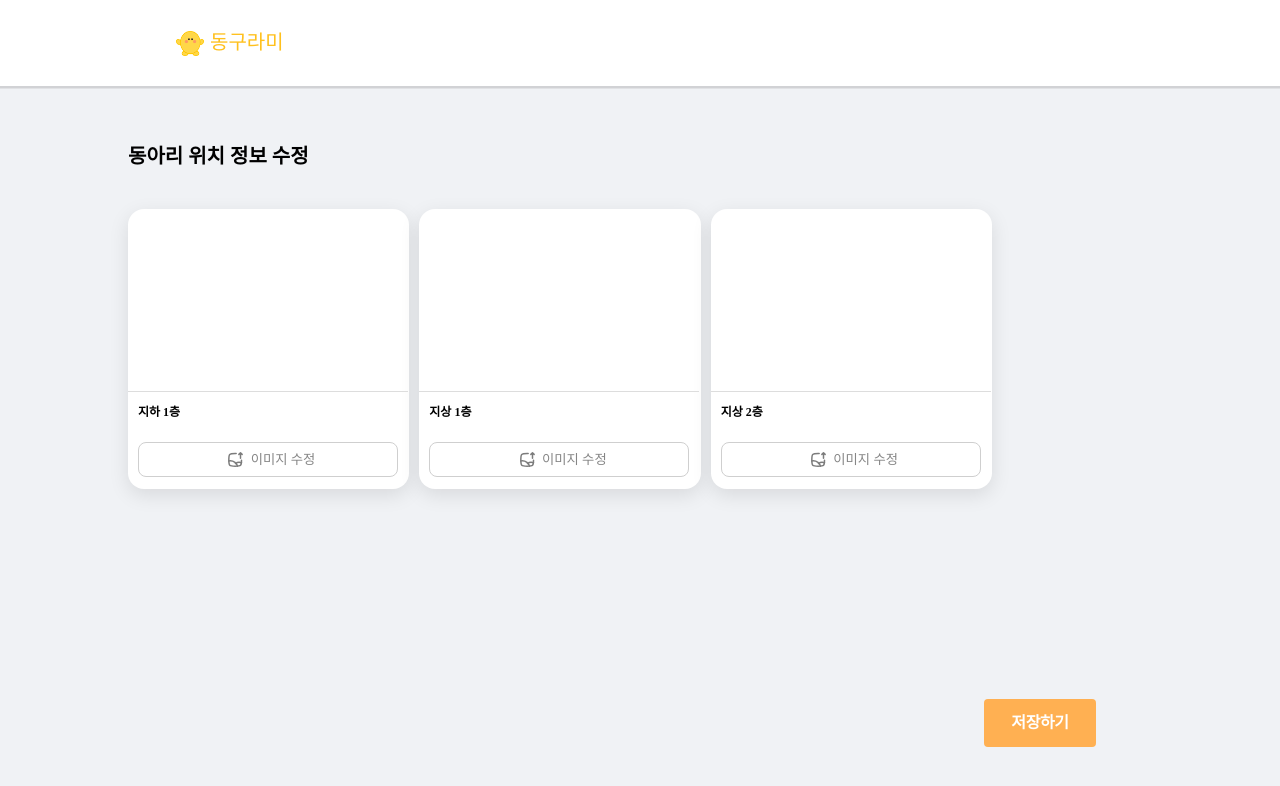
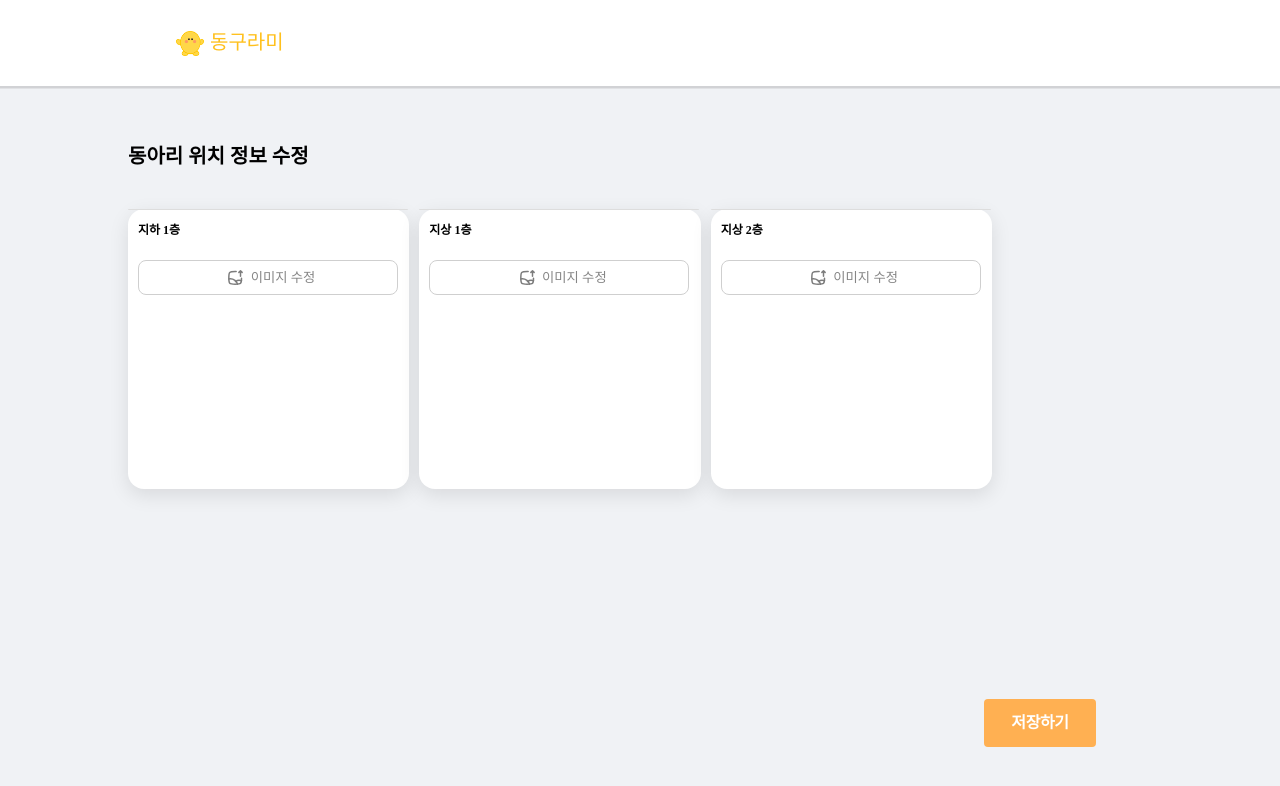
Before and after one commit to USW-Circle-Link/USW-Circle-Link-Web, a Vue app: page /adminmain/clubroom in a window 1280 px wide. Shown: the top 786 px of the page. Built offline with nearby package versions, Linux system fonts and the light colour scheme; no server answers.

Commit message:
hover 문제 해결,그림자 표현

```diff
--- a/src/components/Admin/ClubroomMapUpload/ClubroomMapUpload.vue
+++ b/src/components/Admin/ClubroomMapUpload/ClubroomMapUpload.vue
@@ -5,14 +5,13 @@
   <div class="floor-images-container">
     <div class="floor-section">
       <!-- 지하 1층 -->
-      <div class="floor-container">
+       <div class="floor-container">
       <div
-        class="image-container"
-        @mouseover="showIcons('B1', true)"
-        @mouseleave="showIcons('B1', false)"
-      >
+        class="image-container">
         <div class="image-wrapper">
-          <div class="image-box" :class="{ hovered: floorData.B1.showingIcon }">
+          <div class="image-box" :class="{ hovered: floorData.B1.showingIcon }"
+          @mouseover="showIcons('B1', true)"
+          @mouseleave="showIcons('B1', false)">
             <img
               v-if="floorData.B1.imageSrc"
               :src="floorData.B1.imageSrc"
@@ -52,12 +51,11 @@
       <div class="floor-container">
 
         <div
-          class="image-container"
-          @mouseover="showIcons('F1', true)"
-          @mouseleave="showIcons('F1', false)"
-        >
+          class="image-container">
           <div class="image-wrapper">
-            <div class="image-box" :class="{ hovered: floorData.F1.showingIcon }">
+            <div class="image-box" :class="{ hovered: floorData.F1.showingIcon }"
+            @mouseover="showIcons('F1', true)"
+            @mouseleave="showIcons('F1', false)">
               <img
                 v-if="floorData.F1.imageSrc"
                 :src="floorData.F1.imageSrc"
@@ -97,12 +95,11 @@
       <!-- 2층 -->
       <div class="floor-container">
         <div
-          class="image-container"
-          @mouseover="showIcons('F2', true)"
-          @mouseleave="showIcons('F2', false)"
-        >
+          class="image-container">
           <div class="image-wrapper">
-            <div class="image-box" :class="{ hovered: floorData.F2.showingIcon }">
+            <div class="image-box" :class="{ hovered: floorData.F2.showingIcon }"
+              @mouseover="showIcons('F2', true)"
+              @mouseleave="showIcons('F2', false)">
               <img
                 v-if="floorData.F2.imageSrc"
                 :src="floorData.F2.imageSrc"
@@ -143,7 +140,6 @@
 
     <!-- 확대된 이미지 모달 -->
     <div v-if="enlargedImage" class="image-modal">
-      <div class="image-wrapper">
         <img
           src="../../../assets/remove.svg"
           class="remove-icon-modal"
@@ -153,7 +149,6 @@
         <img :src="enlargedImage" alt="Enlarged Image" class="enlarged-image" />
       </div>
     </div>
-  </div>
 
   <ClubroomMapUploadPopup
       v-if="showPopup"
@@ -430,8 +425,8 @@ export default {
 }
 
 .image-box {
-  width: 280px;
-  height: 182px;
+  width: 100%;
+  height: 100%;
   display: flex;
   justify-content: center;
   align-items: center;
@@ -440,6 +435,7 @@ export default {
   position: relative;
   transition: background-color 0.2s ease;
   border-bottom: 1px solid #ddd;
+  object-fit: cover;
 }
 
 
@@ -473,6 +469,7 @@ export default {
   align-items: center;
   pointer-events: none;
   cursor: pointer;
+
 }
 
 .zoom-icon {
@@ -558,6 +555,8 @@ export default {
 }
 
 .image-wrapper {
+  width: 100%;
+  height: 100%;
   position: relative;
   justify-content: center;
   align-items: center;
@@ -568,8 +567,9 @@ export default {
   max-height: 55%;*/
   max-width: 700px;
   max-height: 400px;
-  margin-top: 55px;
+  display: block;
   object-fit: contain;
+
 }
 
 .remove-icon-modal {
```
